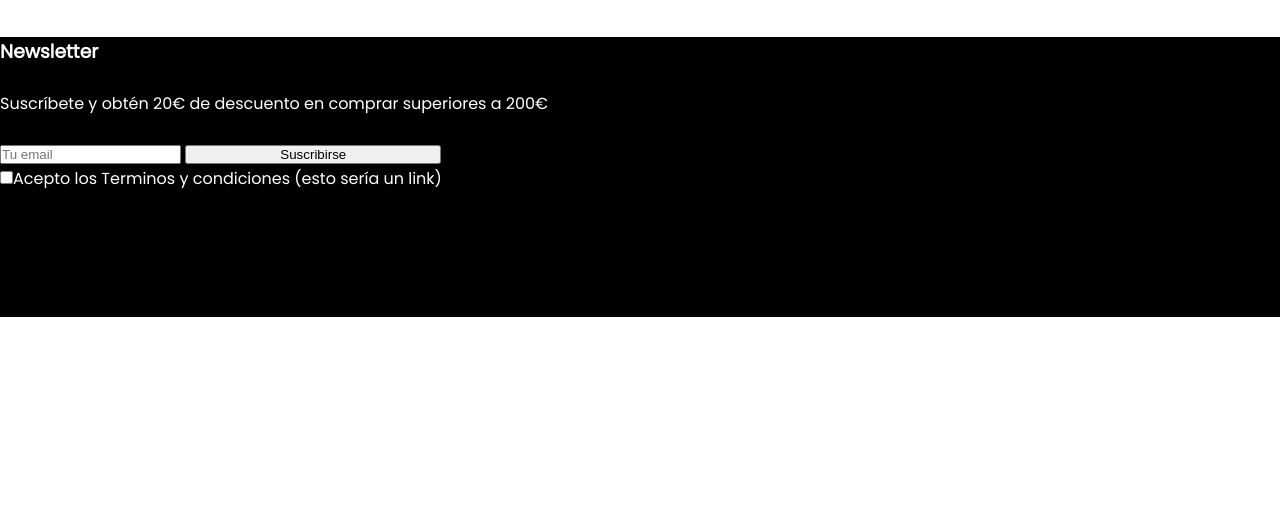
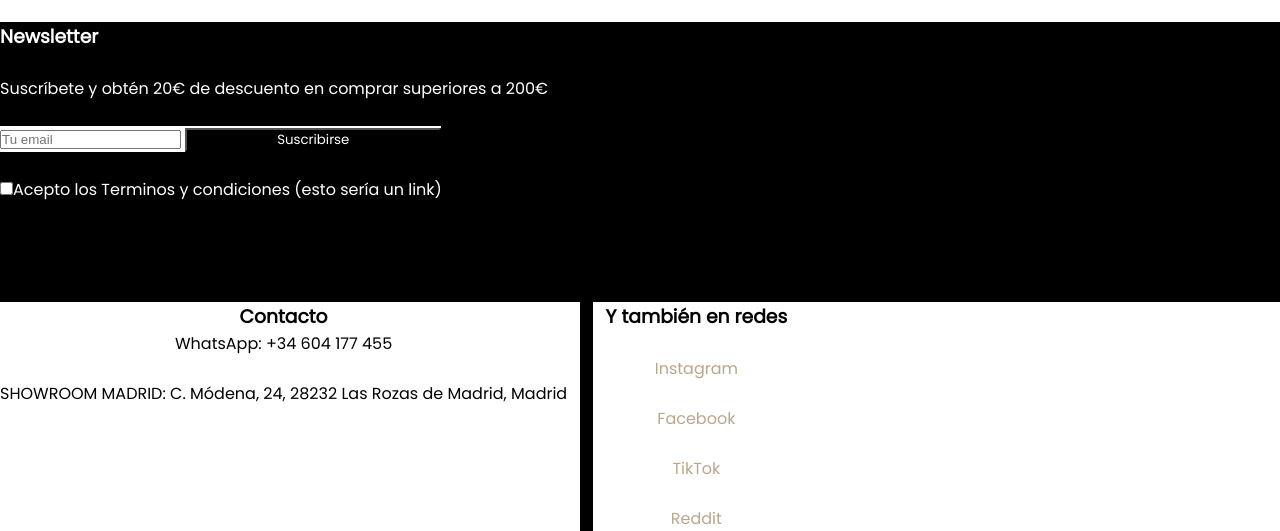
Before and after one commit to Agauna13/cuadernoUXUI, a plain HTML site: page ACTIVITY2DESIGNINGAWEBPAGE/index.html in a window 1280 px wide. Shown: the part 2263-2794 px from the top of the page. Before the commit the page ends 2580 px from the top, so only its background shows below. Drawn offline with Linux system fonts and the light colour scheme.

Commit message:
versión final

```diff
--- a/ACTIVITY2DESIGNINGAWEBPAGE/index.html
+++ b/ACTIVITY2DESIGNINGAWEBPAGE/index.html
@@ -10,6 +10,7 @@
     <nav>
         <ul class ='sidebar'>
             <li class="lista" onclick = hideSideBar()><a href="#">X</a></li>
+            <li class="lista"><a href="#"><i><img class="carrito" src="./media/carrito-de-compras.png" alt="Ir Al Carrito"></i></a></li>
             <li class="lista"><a href="#">Salones</a></li>
             <li class="lista"><a href="#">Auxiliares</a></li>
             <li class="lista"><a href="#">Dormitorios</a></li>
@@ -17,6 +18,7 @@
             <li class="lista"><a href="#">Gaming</a></li>
             <li class="lista"><a href="#">Sofas y Relax</a></li>
             <li class="lista"><a href="#">Ofertas</a></li>
+            <li class="lista"><a href="#">Log In</a></li>
         </ul>
         <ul>
             <li ><img src="./media/logoMobel.png" alt="" class="logo"></li>
@@ -43,8 +45,11 @@
                         <div class="descripcion">
                             <p>Sillón mod.akua</p>
                             <p class="marroncito">56,00€</p>
-                            <button>VER PRODUCTO</button>                           </button>
+                            <button>VER PRODUCTO</button>
                         </div>
+                        <Button class="showMore marroncito">
+                            SHOW MORE
+                        </Button>
                     </div>
                 </div>
                 <div class="diapositiva">
@@ -53,7 +58,7 @@
                         <div class="descripcion">
                             <p>Sillón mod.arbol</p>
                             <p class="marroncito">100,00€</p>
-                            <button>VER PRODUCTO</button>                           </button>
+                            <button>VER PRODUCTO</button>
                         </div>
                     </div>
                 </div>
@@ -63,13 +68,17 @@
                         <div class="descripcion">
                             <p>Sillón mod.Nova tapizado</p>
                             <p class="marroncito">120,00€</p>
-                            <button>VER PRODUCTO</button>                           </button>
+                            <button>VER PRODUCTO</button>
                         </div>
                     </div>
                 </div>
                 <button class="arrow right" onclick="plusSlides(1)">&#10095;</button>
+
             </div>
+
         </div>
+
+
 
     </div>
 
@@ -90,14 +99,36 @@
         <br>
         <p>Suscríbete y obtén 20€ de descuento en comprar superiores a 200€</p>
         <br>
-        <input type="text" placeholder="Tu email">
-        <button>Suscribirse</button>
+        <div class="suscribe">
+            <input type="text" placeholder="Tu email">
+            <button onclick="suscrito()">Suscribirse</button>
+        </div>
+
         <br>
         <input type="checkbox">Acepto los Terminos y condiciones (esto sería un link)
 
     </div>
 
-    <footer></footer>
+    <footer>
+        <div class="about">
+            <h3>Contacto</h3>
+            <p>WhatsApp: +34 604 177 455</p>
+            <br>
+            <p>SHOWROOM MADRID: C. Módena, 24, 28232 Las Rozas de Madrid, Madrid</p>
+        </div>
+        <div class="separador"></div>
+        <div class="social">
+            <h3>Y también en redes</h3>
+            <br>
+            <p class="marroncito">Instagram</p>
+            <br>
+            <p class="marroncito">Facebook</p>
+            <br>
+            <p class="marroncito">TikTok</p>
+            <br>
+            <p class="marroncito">Reddit</p>
+        </div>
+    </footer>
 
     <script src="./scripts.js"></script>
 </body>
--- a/ACTIVITY2DESIGNINGAWEBPAGE/scripts.js
+++ b/ACTIVITY2DESIGNINGAWEBPAGE/scripts.js
@@ -33,3 +33,8 @@ function showSlides(n) {
   }
   slides[slideIndex-1].style.display = "block";
 }
+
+
+function suscrito(){
+  alert('Gracias por dejar que te demos la chapa');
+}
--- a/ACTIVITY2DESIGNINGAWEBPAGE/styles.css
+++ b/ACTIVITY2DESIGNINGAWEBPAGE/styles.css
@@ -14,9 +14,6 @@
 body{
     min-height: 100vh;
     background-color: #fff;
-    background-size: cover;
-    background-repeat: no-repeat;
-    background-position: center;
     font-family: 'poppins';
 }
 
@@ -64,7 +61,7 @@ nav li:first-child{
     height: 100vh;
     width: 250px;
     z-index: 999;
-    background-color: rgba(255, 255, 255, 0.3);;
+    background-color: rgba(255, 255, 255, 0.3);
     backdrop-filter: blur(10px);
     box-shadow: -10px 0 10px rgba(0, 0, 0, 0.1);
     display: none;
@@ -90,7 +87,10 @@ nav li:first-child{
     color: #282828;
 }
 
-
+.carrito{
+    width: 7vw;
+    height: auto;
+}
 
 
 
@@ -122,7 +122,8 @@ nav li:first-child{
     justify-content: center;
     text-align: center;
     margin-top: 20px;
-    gap: 30px;
+    gap: 15px;
+    max-height: 100vh;
 }
 
 
@@ -130,6 +131,8 @@ nav li:first-child{
     color: #baa68d;
 }
 
+
+/*estilos y configuración para los carruseles*/
 .contenedor{
     display: flex;
     flex-direction: row;
@@ -184,8 +187,20 @@ nav li:first-child{
     transform: scale(1.1);
 }
 
+.showMore{
+    border-style: none;
+    font-weight: 400;
+    background-color: transparent;
+    font-size: large;
+    margin-top: 50px;
+}
+
+.showMore:hover{
+    transform: scale(1.1);
+}
 
 
+/*Estilos para las flechas de anterior/siguiente en los carruseles*/
 .arrow{
     position: absolute;
     color: #fff;
@@ -272,10 +287,34 @@ iframe{
 }
 
 .newsletter button{
+    background-color: black;
+    font-family: 'Poppins';
+    color: #fff;
     width: 20vw;
     right: 0;
 }
 
+.suscribe{
+    background-color: #fff;
+    width: fit-content;
+}
+
+
+footer{
+    display: flex;
+    flex-direction: row;
+    gap: 1%;
+    text-align: center;
+}
+
+.about{
+    max-width: 47%;
+}
+
+.separador{
+    width: 1%;
+    background-color: black;
+}
 
 /*Despliega el botón menu para dispositivos pequeoñs que no pueden tener el navbar lleno de iconos*/
 @media(max-width: 800px){
```
Also changed, not shown: ACTIVITY2DESIGNINGAWEBPAGE/media/carrito-de-compras.png (added).
